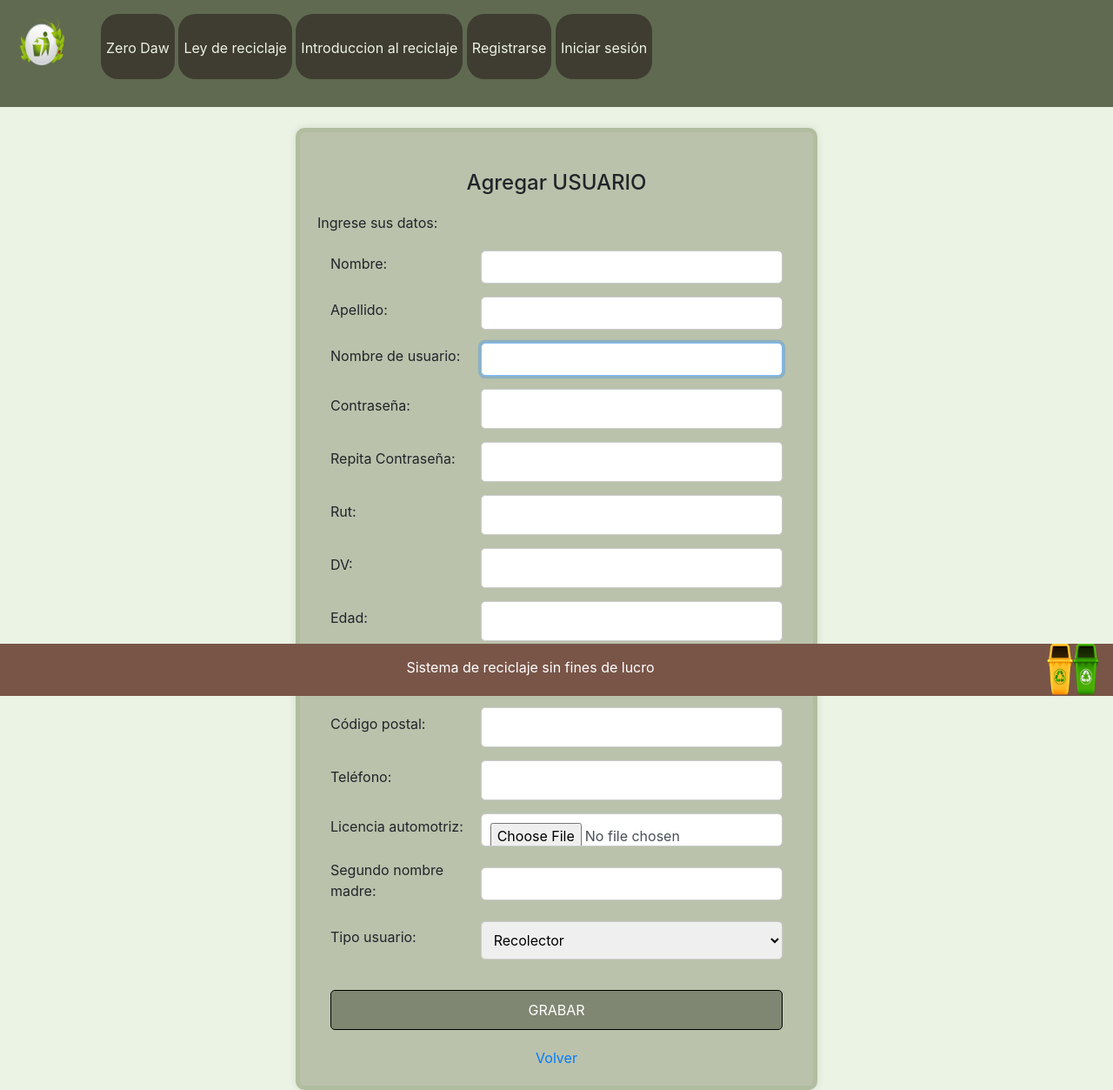
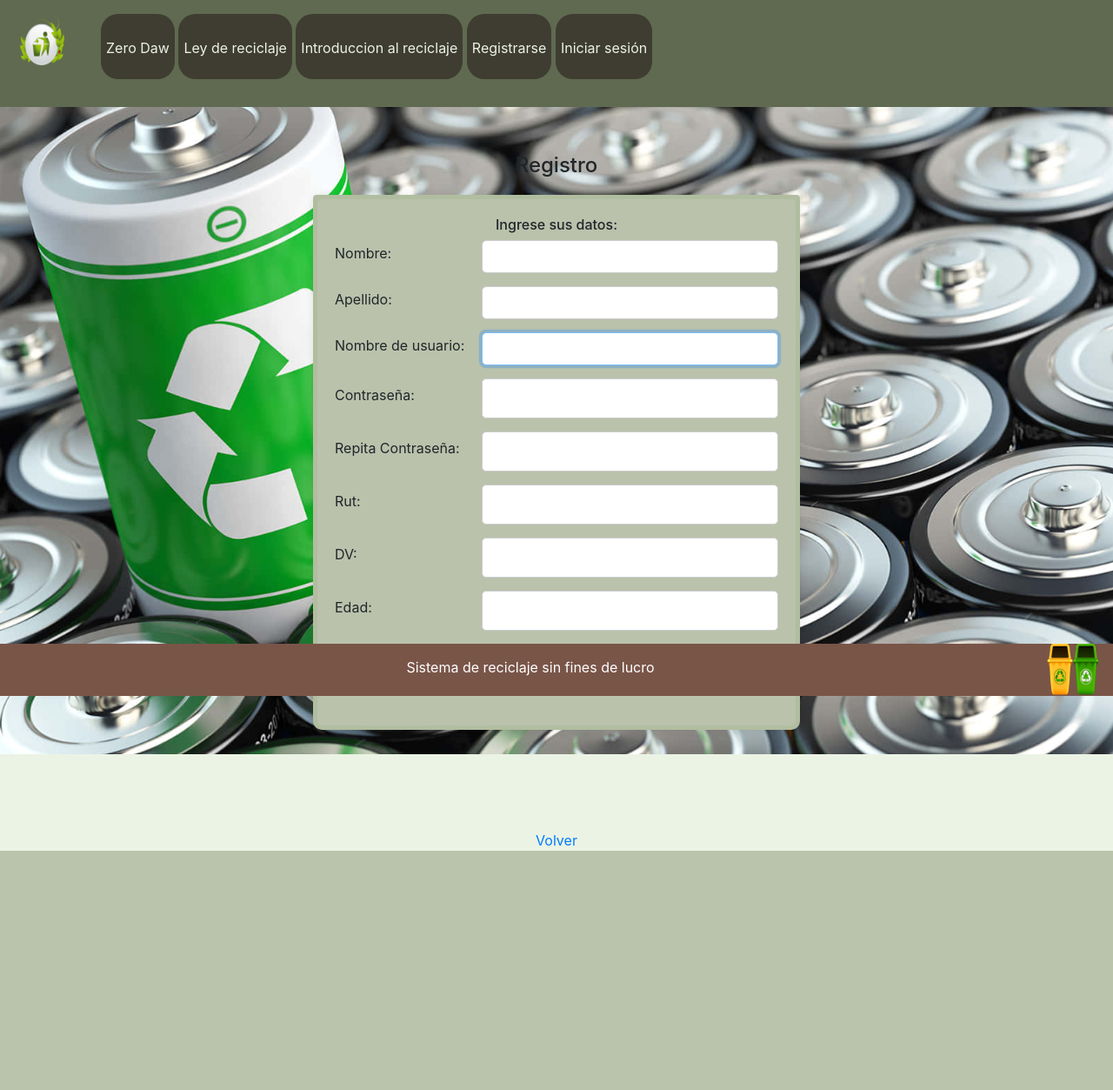
Before and after one commit to Jorge-gib/Zero_Daw_V9, a Django app: page /registro/registrar in a window 1280 px wide. Shown: the whole page at 87% size. After the commit the page ends 978 px from the top, so only its background shows below. Run offline with Django 4.2, Linux system fonts and the light colour scheme; some libraries are stand-ins or nearby versions.

Commit message:
-added animations to html elements

```diff
--- /dev/null
+++ b/static/css/animations.css
@@ -0,0 +1,88 @@
+/*========================================================Animaciones========================================================*/
+
+/* Animación de Fade-In y desplazamiento desde arriba */
+@keyframes fadeInDown {
+    from {
+      opacity: 0;
+      transform: translateY(-20px);
+    }
+    to {
+      opacity: 1;
+      transform: translateY(0);
+    }
+  }
+
+  /* Clase que aplica la animación */
+  .fade-in-down {
+    animation: fadeInDown 1s ease-in-out;
+  }
+
+  /* Ocultar el formulario inicialmente */
+  .hidden {
+    opacity: 0;
+  }
+
+
+  /*Animación: Tarjeta rotativa*/
+
+  /* Estilos de tarjeta para el formulario de registro */
+
+  /* Contenedor de la tarjeta */
+  .card-container {
+    perspective: 1000px;
+    width: 100%;
+    max-width: 600px; /* Ajusta esto según el tamaño que necesites */
+    margin: 0 auto; /* Centrar el contenedor */
+    position: relative;
+    height: 100%;
+  }
+
+  /* Tarjeta */
+  .card {
+    width: 100%;
+    transform-style: preserve-3d;
+    transition: transform 0.6s;
+    position: relative;
+  }
+
+  /* Lados de la tarjeta */
+  .card .card-front,
+  .card .card-back {
+    backface-visibility: hidden;
+    position: absolute;
+    width: 100%;
+    background-color: #bac2ac;
+    padding: 20px;
+    border: 5px solid #b1bd9f;
+    border-radius: 10px;
+    box-shadow: 0 0 10px rgba(0, 0, 0, 0.1);
+    top: 0;
+    left: 0;
+  }
+
+  /* Frente de la tarjeta */
+  .card .card-front {
+    transform: rotateY(0deg);
+    z-index: 2; /* Mantener el frente de la tarjeta en el frente */
+  }
+
+  /* Parte trasera de la tarjeta */
+  .card .card-back {
+    transform: rotateY(180deg);
+    z-index: 1;
+  }
+
+  /* Girar la tarjeta */
+  .card.flipped {
+    transform: rotateY(180deg);
+    z-index: 2; /* Traer el reverso al frente durante el giro */
+  }
+
+  .contenedorRegistro{
+    padding: 5px;
+    border-radius: 10px;
+    max-width: 600px;
+    height: 720px;
+    margin: auto;
+
+  }
--- a/static/css/fondo.css
+++ b/static/css/fondo.css
@@ -1,20 +1,24 @@
-/*Colores de base */
+/* Colores de base */
 body {
   background-color: #ebf3e4;
+  background-image: url('../images/fondomin4.jpg');
   background-repeat: no-repeat;
   background-size: cover;
   background-position: center;
 }
+
+/* Estilo para blue-background */
 .blue-background {
-  background-color:#Bac2ac;
+  background-color: #bac2ac;
   padding: 20px;
-  border: 5px solid #b1bd9f ;
+  border: 5px solid #b1bd9f;
   border-radius: 10px;
   box-shadow: 0 0 10px rgba(0, 0, 0, 0.1);
   max-width: 600px;
   margin: auto;
 }
-/*Titulos y parrafos*/
+
+/* Titulos y parrafos */
 .titulo {
   text-align: center;
   margin-bottom: 20px;
--- /dev/null
+++ b/static/js/animations.js
@@ -0,0 +1,31 @@
+
+//
+document.addEventListener("DOMContentLoaded", function() {
+    //variables form que toma el elemento registroForm
+    var form = document.getElementById("registroForm");
+    //primero quita el css hidden
+    form.classList.remove("hidden");
+    //luego lo muestra con el fade-in
+    form.classList.add("fade-in-down");
+
+    var formCard = form.querySelector(".card");
+    var nextBtn = document.getElementById("nextBtn");
+    var prevBtn = document.getElementById("prevBtn");
+
+    nextBtn.addEventListener("click", function() {
+        formCard.classList.add("flipped");
+    });
+
+    prevBtn.addEventListener("click", function() {
+        formCard.classList.remove("flipped");
+    });
+});
+
+// animations.js
+document.addEventListener("DOMContentLoaded", function() {
+    var elements = document.querySelectorAll('.hidden');
+    elements.forEach(function(element) {
+        element.classList.remove('hidden');
+        element.classList.add('fade-in-down');
+    });
+});
--- a/templates/Usuario/base/base.html
+++ b/templates/Usuario/base/base.html
@@ -11,6 +11,8 @@
     <link rel="stylesheet" href="//maxcdn.bootstrapcdn.com/bootstrap/3.2.0/css/bootstrap.min.css">
     <link rel="stylesheet" href="{% static 'css/fondo.css' %}">
     <link rel="stylesheet" href="{% static 'css/estilos.css' %}">
+    <link rel="stylesheet" href="{% static 'css/animations.css' %}">
+
 
 
     <title>{% block title %}Document {% endblock %}</title>
--- a/templates/Usuario/registrar.html
+++ b/templates/Usuario/registrar.html
@@ -2,16 +2,16 @@
 {% load static %}
 {% block content %}
 <br>
-<div class="blue-background">
+<div class="contenedorRegistro" id="registroForm">
     <br>
-    <h1 class="titulo">Agregar USUARIO</h1>
-    <div class="contenido">
-        <p>Ingrese sus datos:</p>
-    </div>
-
-    <div class="content container">
+    <h1 class="titulo">Registro</h1>
+    <div class="content container card-container">
+        <div class="card" style="border:none; height: 500px; background-color: #bac2ac;">
+            <div class="card-front">
                 <form class="formReg" method="POST" enctype="multipart/form-data">
                     {% csrf_token %}
+                    <h6>Ingrese sus datos:</h6>
+                    <div id="form-part1">
                         <div class="form-group">
                             <label for="{{ form.first_name.id_for_label }}">Nombre:</label>
                             {{ form.first_name }}
@@ -44,6 +44,14 @@
                             <label for="{{ form.edad.id_for_label }}">Edad:</label>
                             {{ form.edad }}
                         </div>
+                        <button type="button" id="nextBtn" class="btn btn-primary">Siguiente</button>
+                    </div>
+                </form>
+            </div>
+            <div class="card-back">
+                <form class="formReg" method="POST" enctype="multipart/form-data">
+                    {% csrf_token %}
+                    <div id="form-part2">
                         <div class="form-group">
                             <label for="{{ form.direccion.id_for_label }}">Dirección:</label>
                             {{ form.direccion }}
@@ -68,10 +76,24 @@
                             <label for="{{ form.tipo_usuario.id_for_label }}">Tipo usuario:</label>
                             {{ form.tipo_usuario }}
                         </div>
-            <button type="submit">GRABAR</button>
+                        <button type="button" id="prevBtn" class="btn btn-secondary">Anterior</button>
+                        <button type="submit" class="btn btn-primary">GRABAR</button>
+                    </div>
                 </form>
+            </div>
+        </div>
+    </div>
     <a href="{% url 'home' %}">Volver</a>
-    </div>
 </div>
 {{ block.super }}
 {% endblock %}
+
+{% block stylesheets %}
+    <link rel="stylesheet" type="text/css" href="{% static 'css/animations.css' %}">
+    {{ block.super }}
+{% endblock stylesheets %}
+
+{% block javascript %}
+    <script src="{% static 'js/animations.js' %}"></script>
+    {{ block.super }}
+{% endblock javascript %}
--- a/templates/base.html
+++ b/templates/base.html
@@ -10,6 +10,8 @@
         <link rel="stylesheet" href="{% static 'css/fondo.css' %}">
         <link rel="stylesheet" href="{% static 'css/registro.css' %}">
         <link rel="stylesheet" href="{% static 'favicon.ico' %}">
+        <link rel="stylesheet" href="{% static 'css/animations.css' %}">
+
     </head>
     <body>
     {% block navbar %}
@@ -59,7 +61,17 @@
             </div>
         </div>
     </div>
-
+    {% block footer %}
+    <footer id="footer">
+      <div class="video2">
+          <div class="video">
+          <p class="letrasFoot">Sistema de reciclaje sin fines de lucro</p>
+          </div>
+          <img  src="{% static 'images/logo_4.png' %}" alt="logo" style="width: 60px; height: 60px;">
+      </div>
+    </footer>
+    {% endblock %}
+  </body>
     {% block javascript %} {% endblock javascript %}
     <script>
         window.addEventListener("scroll", function () {
@@ -73,15 +85,5 @@
           }
         });
       </script>
-      {% block footer %}
-      <footer id="footer">
-        <div class="video2">
-            <div class="video">
-            <p class="letrasFoot">Sistema de reciclaje sin fines de lucro</p>
-            </div>
-            <img  src="{% static 'images/logo_4.png' %}" alt="logo" style="width: 60px; height: 60px;">
-        </div>
-      </footer>
-      {% endblock %}
-    </body>
+
 </html>
```
Also changed, not shown: other parts of static/css/fondo.css (+25 -32 lines), templates/Registro/video.html (+12 -6 lines), templates/Registro/zero_daw.html (+12 -3 lines), templates/Usuario/list_user.html (+11 -3 lines), templates/Usuario/login.html (+12 -3 lines), templates/Usuario/somos.html (+11 -10 lines), templates/home.html (+11 -4 lines), db.sqlite3, static/images/fondomin2.png (added), static/images/fondomin3.jpg (added), static/images/fondomin4.jpg (added), static/images/fondominimal.jpg (added). Lines whose indentation alone changed are shown as unchanged.
